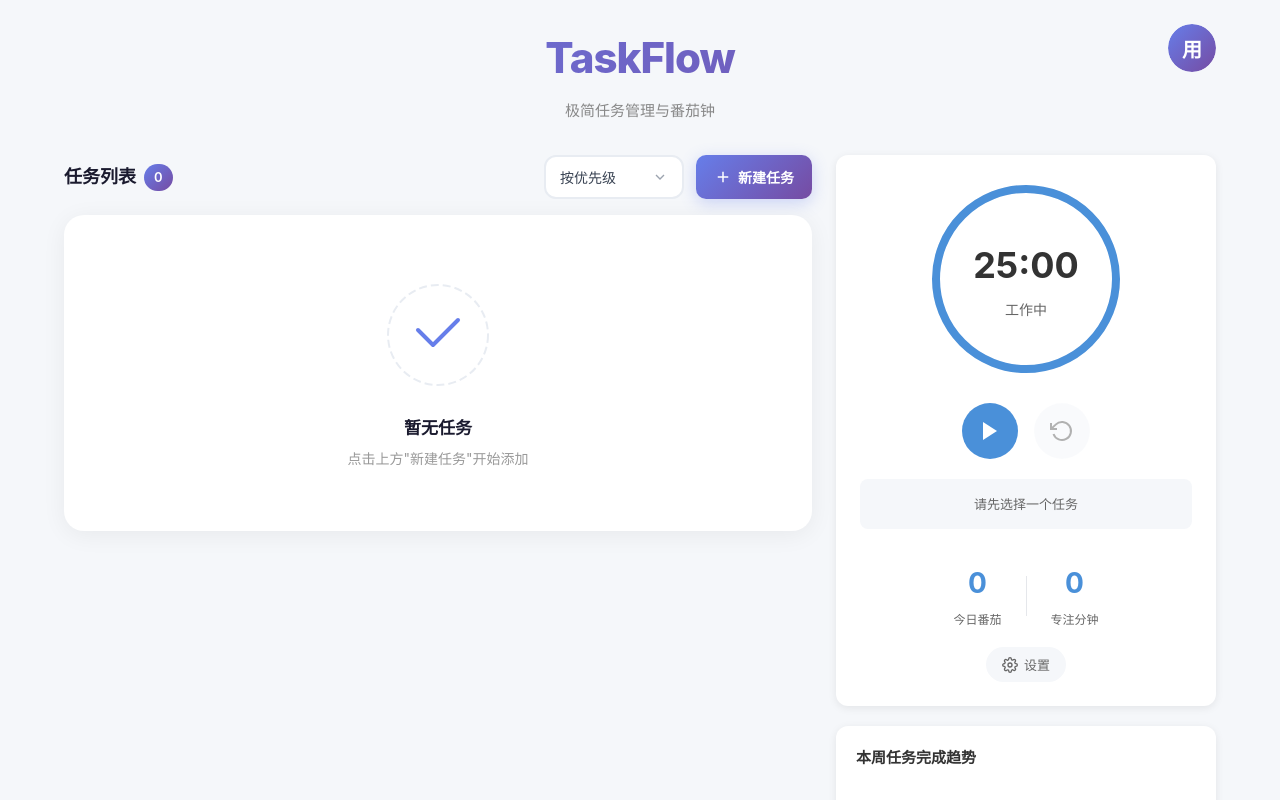
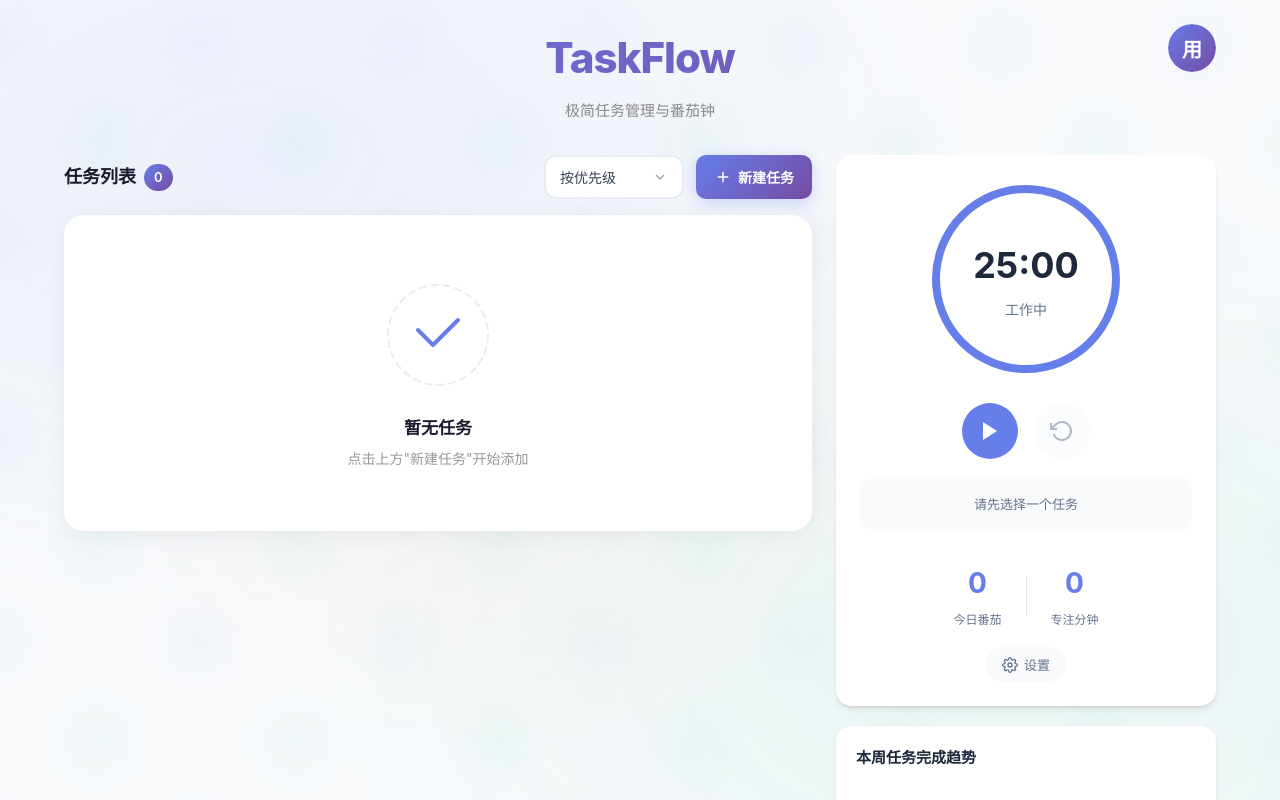
Before and after one commit to weihongfan12/taskflow, a Vue app: page / in a window 1280 px wide. Shown: the top 800 px of the page. Built offline with nearby package versions, Linux system fonts and the light colour scheme.

Commit message:
Fix: 优化背景UI和修复图表问题

```diff
--- a/src/assets/main.css
+++ b/src/assets/main.css
@@ -1,15 +1,17 @@
 :root {
-  --primary-color: #4A90D9;
-  --bg-color: #F5F7FA;
-  --card-bg: #FFFFFF;
-  --text-color: #333333;
-  --text-secondary: #666666;
-  --border-color: #E5E7EB;
-  --danger-color: #FF6B6B;
-  --success-color: #52C41A;
-  --warning-color: #FAAD14;
-  --shadow: 0 2px 8px rgba(0, 0, 0, 0.08);
-  --radius: 12px;
+  --primary-color: #667eea;
+  --primary-dark: #5568d3;
+  --bg-color: #f8fafc;
+  --card-bg: #ffffff;
+  --text-color: #1e293b;
+  --text-secondary: #64748b;
+  --border-color: #e2e8f0;
+  --danger-color: #ef4444;
+  --success-color: #10b981;
+  --warning-color: #f59e0b;
+  --shadow: 0 4px 6px -1px rgba(0, 0, 0, 0.1), 0 2px 4px -2px rgba(0, 0, 0, 0.1);
+  --shadow-lg: 0 10px 15px -3px rgba(0, 0, 0, 0.1), 0 4px 6px -4px rgba(0, 0, 0, 0.1);
+  --radius: 16px;
 }
 
 * {
@@ -19,14 +21,55 @@
 }
 
 body {
-  font-family: -apple-system, BlinkMacSystemFont, 'Segoe UI', Roboto, 'Helvetica Neue', Arial, sans-serif;
+  font-family: 'PingFang SC', -apple-system, BlinkMacSystemFont, 'Segoe UI', Roboto, sans-serif;
   background-color: var(--bg-color);
   color: var(--text-color);
   line-height: 1.6;
+  min-height: 100vh;
+  position: relative;
+  overflow-x: hidden;
+}
+
+body::before {
+  content: '';
+  position: fixed;
+  top: 0;
+  left: 0;
+  right: 0;
+  bottom: 0;
+  background:
+    radial-gradient(ellipse at 20% 20%, rgba(102, 126, 234, 0.08) 0%, transparent 50%),
+    radial-gradient(ellipse at 80% 80%, rgba(16, 185, 129, 0.06) 0%, transparent 50%),
+    radial-gradient(ellipse at 40% 60%, rgba(245, 158, 11, 0.04) 0%, transparent 40%);
+  pointer-events: none;
+  z-index: -1;
+}
+
+body::after {
+  content: '';
+  position: fixed;
+  top: -50%;
+  left: -50%;
+  right: -50%;
+  bottom: -50%;
+  background:
+    radial-gradient(circle at 25% 25%, rgba(102, 126, 234, 0.03) 0%, transparent 25%),
+    radial-gradient(circle at 75% 75%, rgba(16, 185, 129, 0.03) 0%, transparent 25%);
+  background-size: 200px 200px;
+  animation: float 30s ease-in-out infinite;
+  pointer-events: none;
+  z-index: -1;
+}
+
+@keyframes float {
+  0%, 100% { transform: translate(0, 0) rotate(0deg); }
+  50% { transform: translate(-2%, -2%) rotate(1deg); }
 }
 
 #app {
   min-height: 100vh;
+  position: relative;
+  z-index: 1;
 }
 
 button {
@@ -34,7 +77,7 @@ button {
   border: none;
   outline: none;
   font-size: 14px;
-  transition: all 0.2s ease;
+  transition: all 0.2s cubic-bezier(0.4, 0, 0.2, 1);
 }
 
 button:active {
@@ -43,13 +86,38 @@ button:active {
 
 input, textarea, select {
   font-size: 14px;
-  border: 1px solid var(--border-color);
-  border-radius: 8px;
-  padding: 8px 12px;
+  border: 2px solid var(--border-color);
+  border-radius: 12px;
+  padding: 12px 16px;
   outline: none;
-  transition: border-color 0.2s ease;
+  transition: all 0.2s ease;
+  background: white;
 }
 
 input:focus, textarea:focus, select:focus {
   border-color: var(--primary-color);
+  box-shadow: 0 0 0 4px rgba(102, 126, 234, 0.1);
 }
+
+::selection {
+  background: rgba(102, 126, 234, 0.2);
+  color: var(--text-color);
+}
+
+::-webkit-scrollbar {
+  width: 8px;
+  height: 8px;
+}
+
+::-webkit-scrollbar-track {
+  background: transparent;
+}
+
+::-webkit-scrollbar-thumb {
+  background: rgba(102, 126, 234, 0.3);
+  border-radius: 4px;
+}
+
+::-webkit-scrollbar-thumb:hover {
+  background: rgba(102, 126, 234, 0.5);
+}
--- a/src/components/PomodoroTimer.vue
+++ b/src/components/PomodoroTimer.vue
@@ -92,7 +92,7 @@
 </template>
 
 <script setup>
-import { ref, computed, watch, onUnmounted } from 'vue'
+import { ref, computed, watch, onUnmounted, onMounted } from 'vue'
 import { useTaskStore } from '../stores/taskStore'
 
 const store = useTaskStore()
@@ -134,6 +134,10 @@ const currentTask = computed(() => {
 
 const todayPomodoros = computed(() => store.todayPomodoros.length)
 const todayMinutes = computed(() => store.todayPomodoros.length * store.settings.workDuration)
+
+onMounted(() => {
+  store.loadFromStorage()
+})
 
 watch(() => store.settings, (newSettings) => {
   localWorkDuration.value = newSettings.workDuration
--- a/src/components/StatsChart.vue
+++ b/src/components/StatsChart.vue
@@ -6,7 +6,7 @@
 </template>
 
 <script setup>
-import { ref, onMounted, watch } from 'vue'
+import { ref, onMounted, watch, onUnmounted } from 'vue'
 import * as echarts from 'echarts'
 import { useTaskStore } from '../stores/taskStore'
 
@@ -25,6 +25,12 @@ function updateChart() {
   if (!chartInstance) return
 
   const weekData = store.weekStats
+  const maxValue = Math.max(
+    ...weekData.map(d => d.tasks),
+    ...weekData.map(d => d.pomodoros),
+    1
+  )
+  const yAxisMax = Math.ceil(maxValue * 1.2)
 
   const option = {
     tooltip: {
@@ -32,11 +38,16 @@ function updateChart() {
       axisPointer: {
         type: 'shadow'
       },
-      backgroundColor: '#fff',
+      backgroundColor: 'rgba(255, 255, 255, 0.95)',
       borderColor: '#e5e7eb',
+      borderWidth: 1,
       textStyle: {
-        color: '#333'
-      }
+        color: '#333',
+        fontSize: 13
+      },
+      padding: [12, 16],
+      confine: true,
+      extraCssText: 'box-shadow: 0 4px 12px rgba(0,0,0,0.15); border-radius: 8px;'
     },
     legend: {
       data: ['完成任务', '番茄钟'],
@@ -44,12 +55,15 @@ function updateChart() {
       textStyle: {
         color: '#666',
         fontSize: 12
-      }
+      },
+      itemWidth: 16,
+      itemHeight: 8,
+      itemGap: 20
     },
     grid: {
       left: '3%',
       right: '4%',
-      bottom: '15%',
+      bottom: '18%',
       top: '10%',
       containLabel: true
     },
@@ -64,16 +78,25 @@ function updateChart() {
       axisLabel: {
         color: '#666',
         fontSize: 11
+      },
+      axisTick: {
+        show: false
       }
     },
     yAxis: {
       type: 'value',
+      min: 0,
+      max: yAxisMax,
+      interval: 1,
       axisLine: {
         show: false
       },
       axisLabel: {
         color: '#666',
-        fontSize: 11
+        fontSize: 11,
+        formatter: (value) => {
+          return Number.isInteger(value) ? value : ''
+        }
       },
       splitLine: {
         lineStyle: {
@@ -87,20 +110,30 @@ function updateChart() {
         type: 'bar',
         data: weekData.map(d => d.tasks),
         itemStyle: {
-          color: '#4A90D9',
-          borderRadius: [4, 4, 0, 0]
+          color: '#667eea',
+          borderRadius: [6, 6, 0, 0]
         },
-        barWidth: '30%'
+        barWidth: '30%',
+        emphasis: {
+          itemStyle: {
+            color: '#5568d3'
+          }
+        }
       },
       {
         name: '番茄钟',
         type: 'bar',
         data: weekData.map(d => d.pomodoros),
         itemStyle: {
-          color: '#52C41A',
-          borderRadius: [4, 4, 0, 0]
+          color: '#10b981',
+          borderRadius: [6, 6, 0, 0]
         },
-        barWidth: '30%'
+        barWidth: '30%',
+        emphasis: {
+          itemStyle: {
+            color: '#059669'
+          }
+        }
       }
     ]
   }
@@ -109,10 +142,18 @@ function updateChart() {
 }
 
 onMounted(() => {
+  store.loadFromStorage()
   initChart()
   window.addEventListener('resize', () => {
     chartInstance?.resize()
   })
+})
+
+onUnmounted(() => {
+  window.removeEventListener('resize', () => {
+    chartInstance?.resize()
+  })
+  chartInstance?.dispose()
 })
 
 watch(() => store.weekStats, () => {
--- a/src/views/HomeView.vue
+++ b/src/views/HomeView.vue
@@ -99,7 +99,7 @@
 </template>
 
 <script setup>
-import { ref, computed } from 'vue'
+import { ref, computed, onMounted } from 'vue'
 import { useTaskStore } from '../stores/taskStore'
 import TaskItem from '../components/TaskItem.vue'
 import TaskForm from '../components/TaskForm.vue'
@@ -109,6 +109,10 @@ import UserSettings from '../components/UserSettings.vue'
 import CustomSelect from '../components/CustomSelect.vue'
 
 const store = useTaskStore()
+
+onMounted(() => {
+  store.loadFromStorage()
+})
 
 const showTaskForm = ref(false)
 const showUserSettings = ref(false)
```
